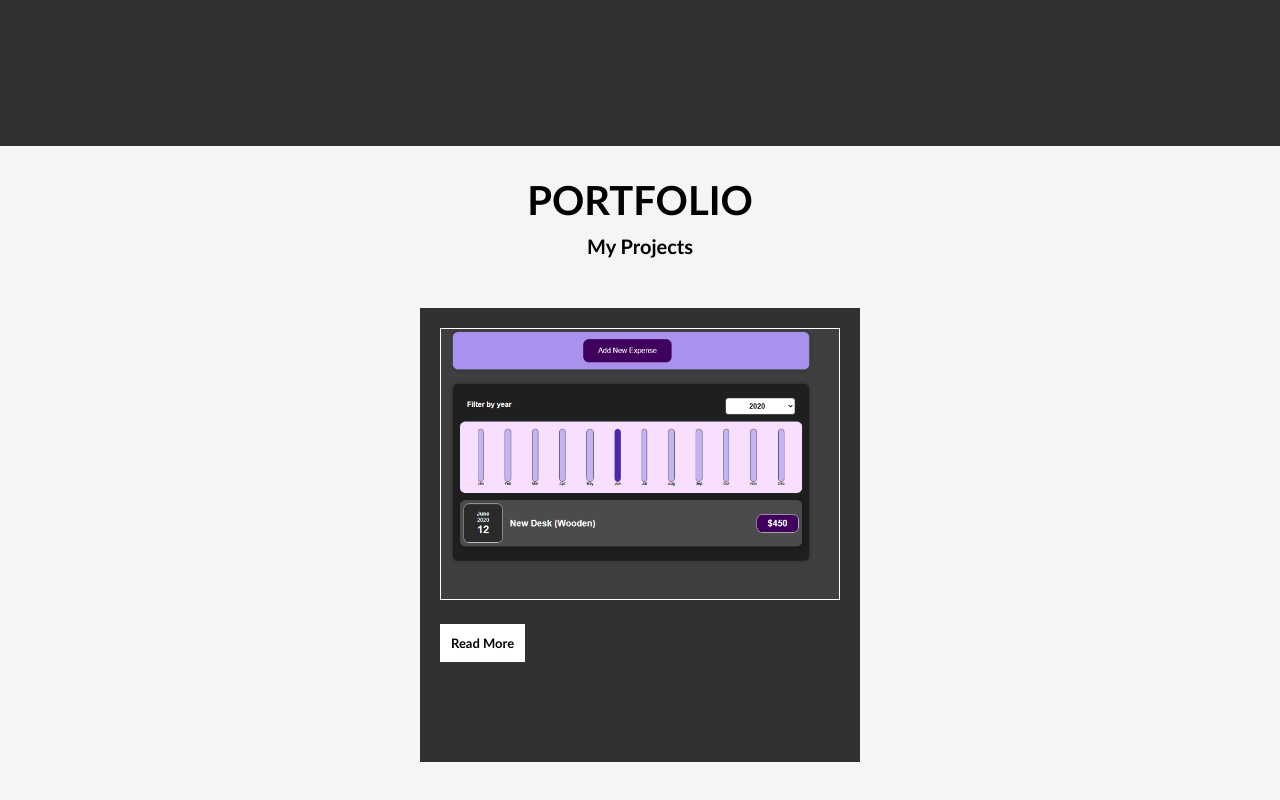
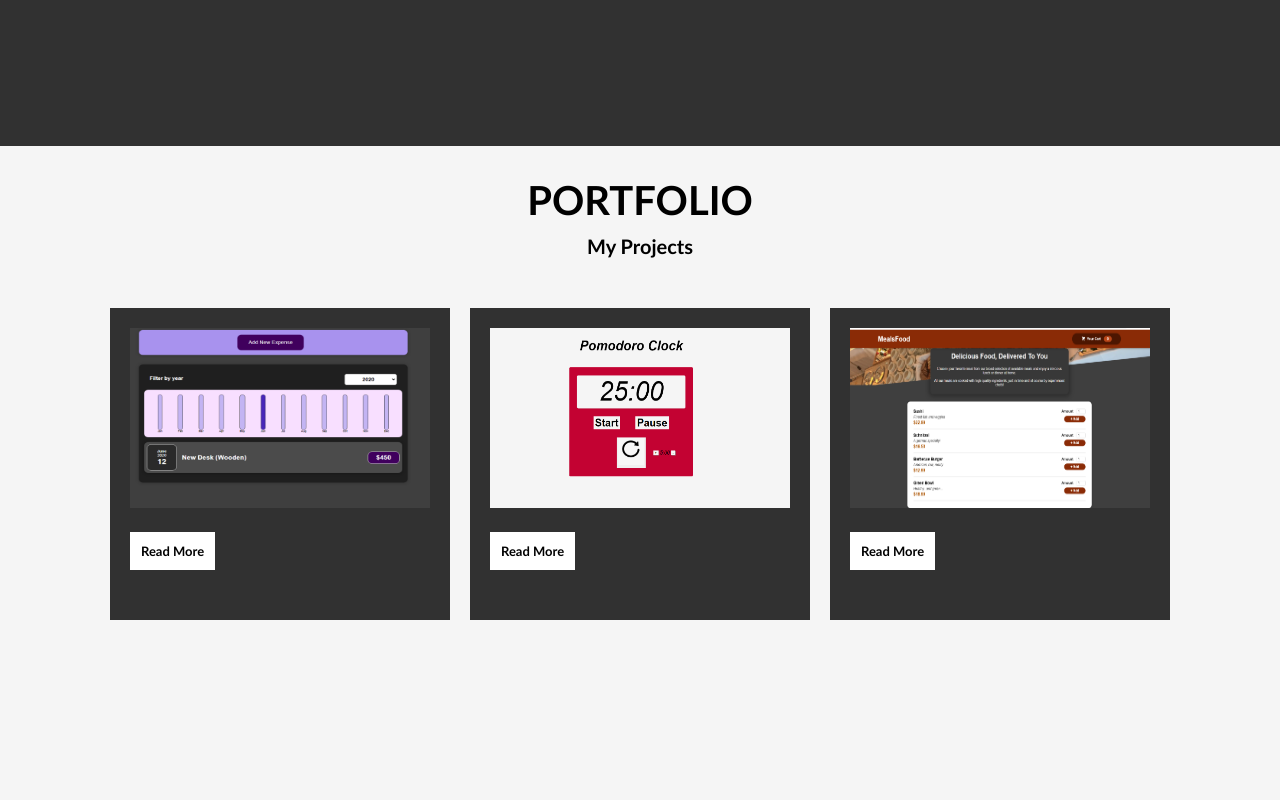
Before and after one commit to MahsumaRezai/MyProtfolio, a React (Create React App) app: page /WORK in a window 1280 px wide. Shown: the part 654-1454 px from the top of the page. Built offline with nearby package versions, Linux system fonts and the light colour scheme.

Commit message:
add section one of project

```diff
--- a/src/Pages/Works/Project.js
+++ b/src/Pages/Works/Project.js
@@ -1,8 +1,12 @@
 import { Fragment } from 'react';
 import classes from './Work.module.css';
 import Card from './Card';
+import React from 'react';
 import img1 from './image/imgone.PNG';
-import React from 'react';
+import img2 from './image/imgTwo.png';
+import img3 from './image/food.png';
+
+
 
 
 const Project = (props) => {
@@ -18,6 +22,24 @@ const Project = (props) => {
                     </div>
 
                 </Card>
+                <Card>
+                    <div className={classes.warrper}>
+                        <img src={img2} alt="" className={classes.imgtwo} />
+                    </div>
+                    <div className={classes.button}>
+                        <button className={classes.btn}>Read More</button>
+                    </div>
+
+                </Card>
+                <Card>
+                    <div className={classes.warrper}>
+                        <img src={img3} alt="" className={classes.imgtwo} />
+                    </div>
+                    <div className={classes.button}>
+                        <button className={classes.btn}>Read More</button>
+                    </div>
+
+                </Card>
 
             </div>
 
--- a/src/Pages/Works/Work.module.css
+++ b/src/Pages/Works/Work.module.css
@@ -28,18 +28,20 @@
 .card {
     background:#313131;
     width: fit-content;
-    padding: 20px 20px 100px 20px;
+    padding: 20px 20px 50px 20px;
 }
-.imgone {
-    width: 400px;
+img {
+    width: 300px;
     transition: transform 500ms;
-    border: 1px solid white;
+    height: 180px
 
 }
+
+
 .warrper {
     overflow: hidden;
 }
-.warrper:hover .imgone {
+.warrper:hover img{
     transform: scale(1.3)
 }
 .button {
```
Also changed, not shown: src/Pages/Works/image/imgTwo.png (renamed from src/Pages/Works/image/prodome.png).
